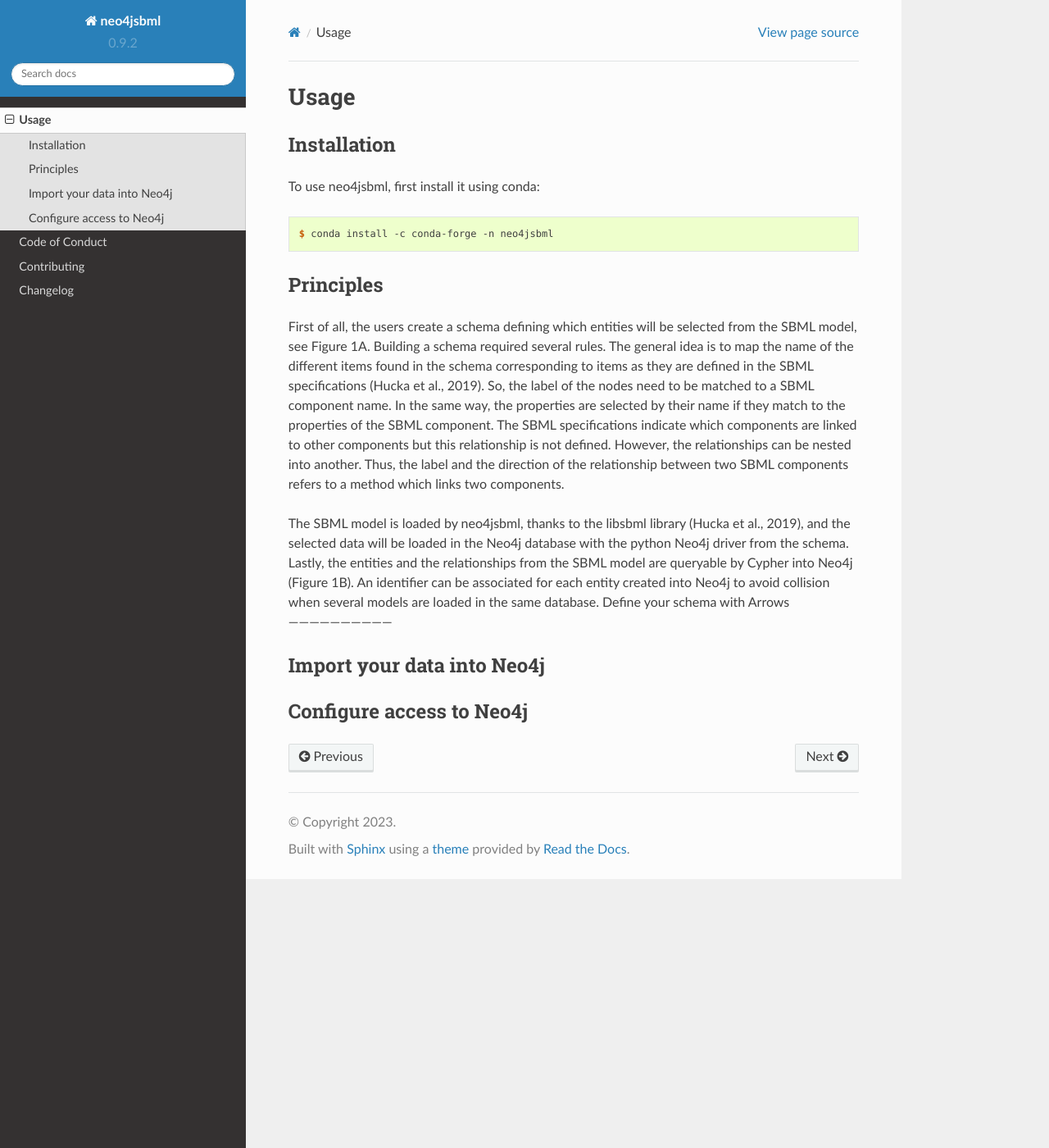
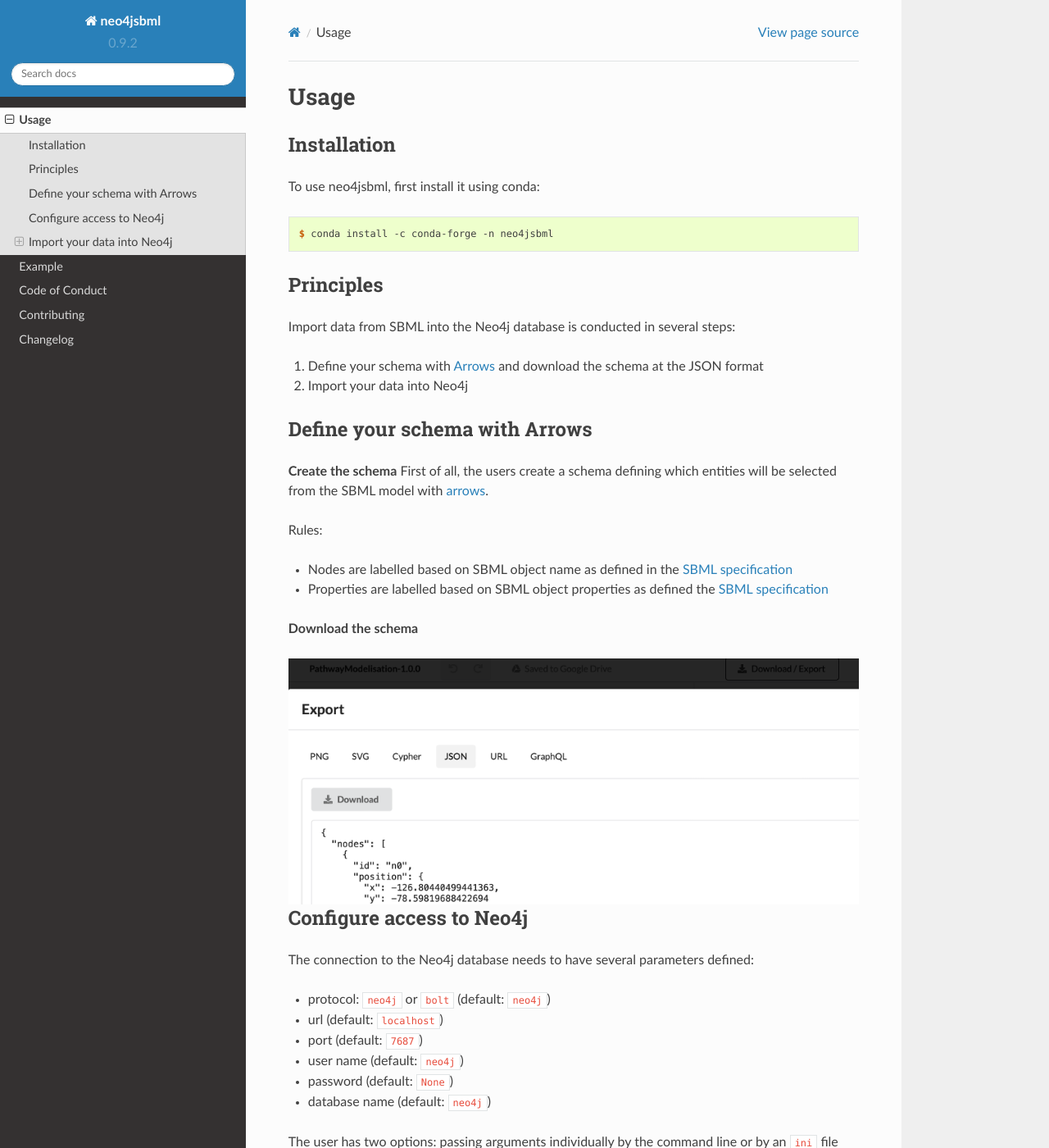
Before and after one commit to brsynth/neo4jsbml, a Sphinx documentation site: the page built from docs/usage.rst, in a window 1280 px wide and 1400 px high. Shown: the whole window at 82% size. Built offline with Sphinx 7.4.7 and the Read the Docs theme 2.0.0, drawn with Linux system fonts in a browser that asks for light colours; pages that are not in the unit, such as notebooks, are missing from menus; some of the changed text lies outside the part shown.

Commit message:
feat(readthedocs): add example & fix indent

```diff
--- /dev/null
+++ b/docs/example.rst
@@ -0,0 +1,81 @@
+Example
+=======
+
+View shared metabolite
+----------------------
+
+View shared metabolite, fumarat, between two models: *iAF1260* and *iML1515* available from `BiGG <http://bigg.ucsd.edu>`_
+
+.. code-block:: console
+
+    $ neo4jsbml \
+        --input-config-file tests/dataset/database/localhost.ini \
+        --input-modelisation-json tests/dataset/modelisation/PathwayModelisation-2.0.1.json \
+        --input-file-sbml tests/dataset/model/iML1515.xml.gz \
+        --input-tag-str iML1515
+    $ neo4jsbml \
+        --input-config-file tests/datasets/database/localhost.ini \
+        --input-modelisation-json tests/dataset/modelisation/PathwayModelisation-2.0.1.json \
+        --input-file-sbml tests/dataset/model/iAF1260.xml.gz \
+        --input-tag-str iAF1260
+
+**Arrows modelisation**
+
+.. figure:: _static/PathwayModelisation-2.0.1.png
+    :align: center
+
+**Query Cypher**
+
+.. code-block:: console
+
+    MATCH p=((c:Compartment)<--(n:Species {id: "M_fum_c"})-->(r:Reaction)) RETURN p
+
+**Neo4j View**
+
+.. figure:: _static/1.2-0-1.png
+    :align: center
+    :width: 65%
+
+View precursors
+---------------
+
+Visualization of the Phosphoenolpyruvate and its precursors at exactly two reactions in the *e_coli_core* available from `BiGG <http://bigg.ucsd.edu>`_
+
+.. code-block:: console
+
+    $ neo4jsbml \
+        --input-config-file tests/dataset/database/localhost.ini \
+        --input-modelisation-json tests/dataset/modelisation/PathwayModelisation-2.0.1.json \
+        --input-file-sbml tests/dataset/model/e_coli_core.xml.gz
+
+**Arrows modelisation**
+
+.. figure:: _static/PathwayModelisation-2.0.1.png
+    :align: center
+
+**Query Cypher**
+
+Flag the metabolite nodes implied in more than 10 reactions.
+
+.. code-block:: console
+
+    MATCH (s:Species)
+    WITH s, size ([p=(s)-[:IS_SUBSTRATE]->() | p]) as sz order by sz desc
+    where sz >10
+    SET s:Hub
+
+Select the nodes to highlight them
+
+.. code-block::
+
+    MATCH path=(:Compartment)<-[:IN_COMPARTMENT]-(s1:Species {id: "M_pep_c"})<-[:HAS_PRODUCT|IS_SUBSTRATE*2]-(s2:Species)<-[:HAS_PRODUCT|IS_SUBSTRATE*2]-(s3:Species)-[:IN_COMPARTMENT]->(:Compartment)
+    WHERE NOT "Hub" IN apoc.coll.flatten([n in nodes(path) | labels(n)])
+        AND (s3)-[:IN_COMPARTMENT]->(:Compartment {id: "e"})
+        AND NOT (s2)-[:IN_COMPARTMENT]->(:Compartment {id: "e"})
+    RETURN path
+
+**Neo4j View**
+
+.. figure:: _static/3.2-0-1.png
+    :align: center
+    :width: 45%
--- a/docs/index.rst
+++ b/docs/index.rst
@@ -8,7 +8,7 @@
    :maxdepth: 1
 
    usage
-   api
+   example
    conduct
    contributing
    changelog
--- a/docs/usage.rst
+++ b/docs/usage.rst
@@ -12,14 +12,139 @@
 
 Principles
 ----------
-First of all, the users create a schema defining which entities will be selected from the SBML model, see Figure 1A. Building a schema required several rules. The general idea is to map the name of the different items found in the schema corresponding to items as they are defined in the SBML specifications (Hucka et al., 2019). So, the label of the nodes need to be matched to a SBML component name. In the same way, the properties are selected by their name if they match to the properties of the SBML component. The SBML specifications indicate which components are linked to other components but this relationship is not defined.  However, the relationships can be nested into another. Thus, the label and the direction of the relationship between two SBML components refers to a method which links two components.
 
-The SBML model is loaded by neo4jsbml, thanks to the libsbml library (Hucka et al., 2019), and the selected data will be loaded in the Neo4j database with the python Neo4j driver from the schema. Lastly, the entities and the relationships from the SBML model are queryable by Cypher into Neo4j (Figure 1B). An identifier can be associated for each entity created into Neo4j to avoid collision when several models are loaded in the same database.
+Import data from SBML into the Neo4j database is conducted in several steps:
+
+1. Define your schema with `Arrows <https://arrows.app>`_ and download the schema at the JSON format
+2. Import your data into Neo4j
+
+
 Define your schema with Arrows
 ------------------------------
+
+**Create the schema**
+First of all, the users create a schema defining which entities will be selected from the SBML model with `arrows <https://arrows.app>`_.
+
+Rules:
+
+* Nodes are labelled based on SBML object name as defined in the `SBML specification <https://sbml.org>`_
+* Properties are labelled based on SBML object properties as defined the `SBML specification <https://sbml.org>`_
+
+**Download the schema**
+
+.. figure:: _static/arrows.dwl.png
+    :align: center
+
+
+Configure access to Neo4j
+-------------------------
+
+The connection to the Neo4j database needs to have several parameters defined:
+
+* protocol: ``neo4j`` or ``bolt`` (default: ``neo4j``)
+* url (default: ``localhost``)
+* port (default: ``7687``)
+* user name (default: ``neo4j``)
+* password (default: ``None``)
+* database name (default: ``neo4j``)
+
+The user has two options: passing arguments individually by the command line or by an ``ini`` file with this structure:
+
+**Command line**
+
+``--input-protocol-str``
+    Protocol to communicate with the database
+
+``--input-url-str``
+    Url of Neo4j
+
+``--input-port-int``
+    Port number tot communicate with the database
+
+``--input-user-str``
+    Username to log with the database
+
+``--input-password-file``
+    Password to log with the database
+
+``--input-database-str``
+    Database name
+
+**Configuration file**
+
+``--input-config-file``
+    An ``ìni`` file containing all these informations above
+
+.. code-block:: text
+
+    [connection]
+    protocol = neo4j
+    url = localhost
+    port = 7687
+
+    [database]
+    user = neo4j
+    password = mypassword
+    name = neo4j
+
+.. note::
+    For safety, passing a password through the command line must be given by a file.
+    No extra character must be in the file, otherwise it would be consider as the password.
 
 Import your data into Neo4j
 ---------------------------
 
-Configure access to Neo4j
--------------------------
+Command line
+~~~~~~~~~~~~
+To import your data with ``neo4jsbml`` into Neo4j, you will need:
+1. the database parameters
+2. the ``SBML`` file, the model
+3. the ``JSON`` file downloaded from `arrows <https://arrows.app>`_
+
+.. code-block:: console
+
+    $ neo4jsbml \
+        <database parameters>
+
+        --input-file-sbml <file> \
+        --input-modelisation-json <file>
+
+.. note::
+    If you have multiple model in the database, pass a ``tag`` to identify the model loaded into the database if you want to avoid collision with the argument ``--input-tag-str``
+
+API
+~~~
+.. code-block:: console
+
+    from neo4jsbml import arrows, connect, sbml
+
+    # Either you have a configuration file or overwrite individually
+    path_config = None
+    con = connect.Connect.from_config(path=path_config)
+    # Or
+    path_password = None
+    con = connect.Connect(
+        protocol="neo4j",
+        url="localhost",
+        port=7687,
+        user="neo4j"
+        database="neo4j",
+        password_path=path_password,
+    )
+
+    # Load model - Define a tag here if needed
+    tag = None
+    path_model = ""
+    sbm = sbml.Sbml.from_sbml(path=path_model, tag=tag)
+
+    # Load modelisation
+    path_modelisation = ""
+    arr = arrows.Arrows.from_json(path=path_modelisation)
+
+    # Mapping
+    nod = sbm.format_nodes(nodes=arr.nodes)
+    rel = sbm.format_relationships(relationships=arr.relationships)
+
+    # Import into neo4j
+    con.create_nodes(nodes=nod)
+    con.create_relationships(relationships=rel)
```
Also changed, not shown: .github/CONTRIBUTING.rst, docs/_static/1.2-0-1.png (added), docs/_static/2.2-0-1.png (added), docs/_static/3.2-0-1.png (added), docs/_static/PathwayModelisation-1.0.0.arrows.png (added), docs/_static/PathwayModelisation-1.0.0.png (added), docs/_static/PathwayModelisation-2.0.1.png (added), docs/_static/arrows.dwl.png (added).
